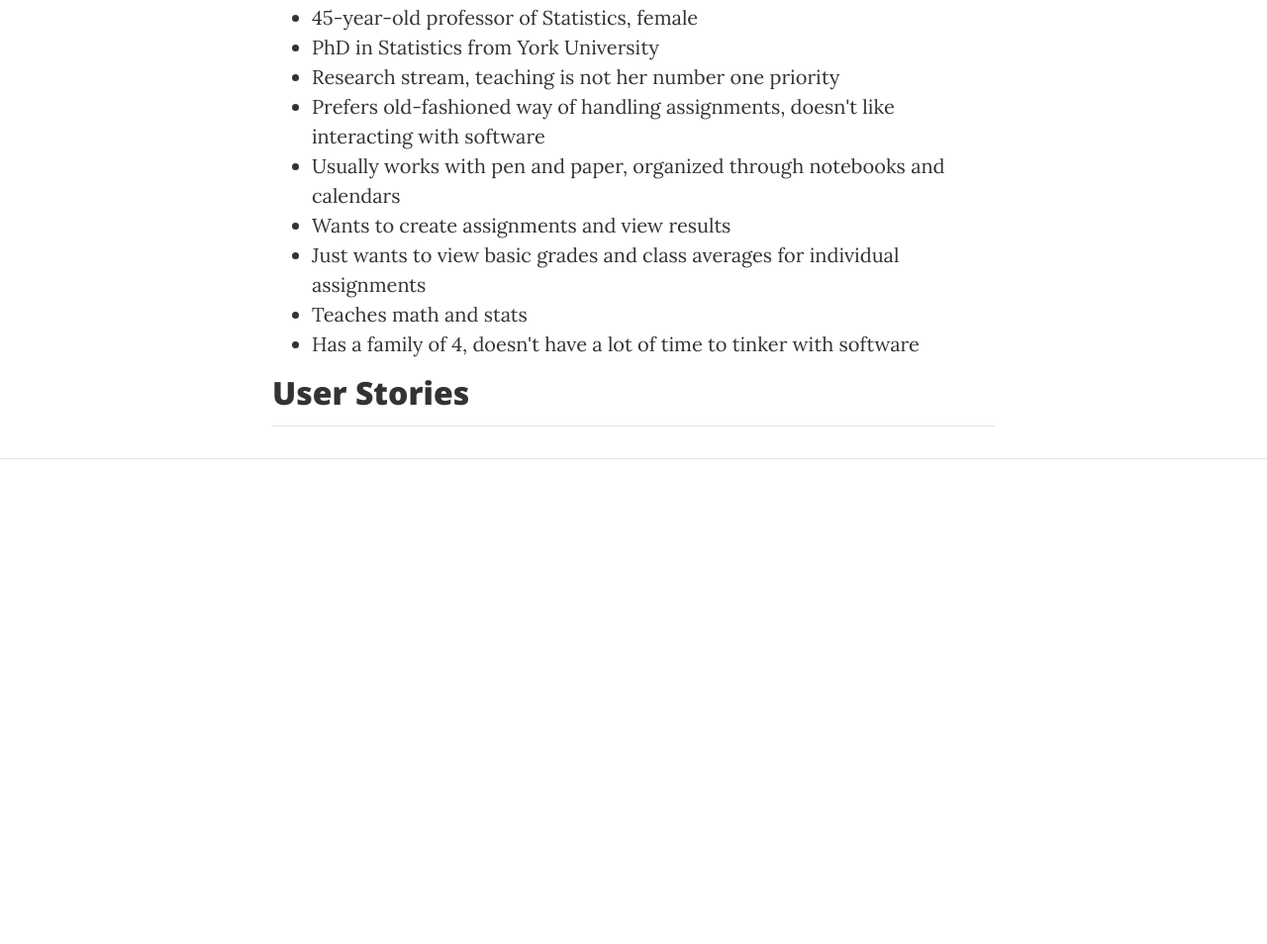
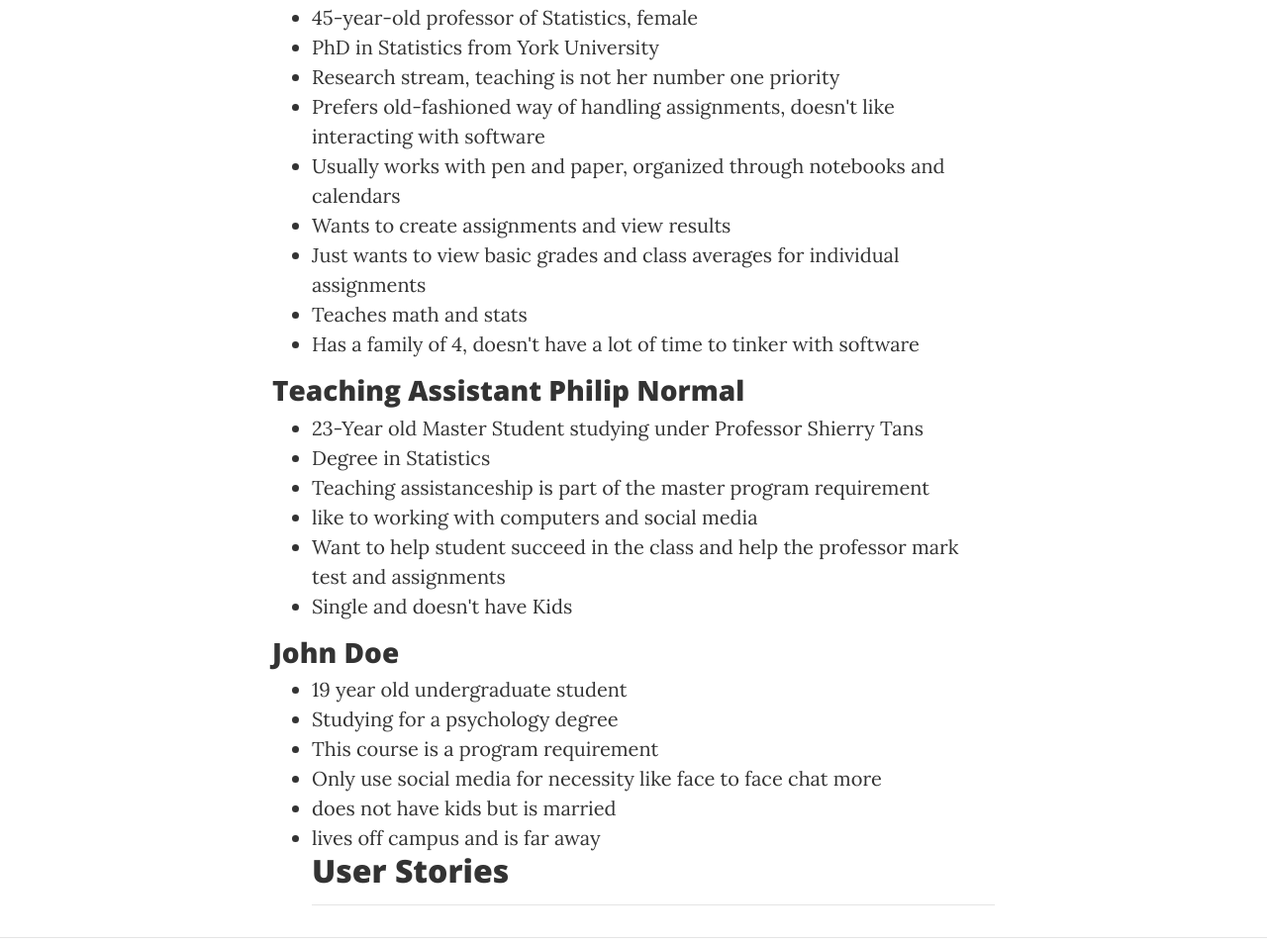
Before and after one commit to kinglouis123/L02_12, a plain HTML site: page project-website/posts/deliverable2.html in a window 1280 px wide. Shown: the part 1298-2252 px from the top of the page at 99% size. Before the commit the page ends 1778 px from the top, so only its background shows below. Drawn offline with nearby package versions, Linux system fonts and the light colour scheme.

Commit message:
merger deliverable branch

```diff
--- a/project-website/posts/deliverable2.html
+++ b/project-website/posts/deliverable2.html
@@ -105,6 +105,26 @@
             <li>Has a family of 4, doesn't have a lot of time to tinker with software</li>
           </ul>
 
+	  <h3>Teaching Assistant Philip Normal</h3>
+	  <ul>
+		<li>23-Year old Master Student studying under Professor Shierry Tans</li>
+		<li>Degree in Statistics</li>
+		<li>Teaching assistanceship is part of the master program requirement</li>
+		<li>like to working with computers and social media</li>
+		<li>Want to help student succeed in the class and help the professor mark test and assignments</li>
+		<li>Single and doesn't have Kids</li>
+	  </ul>
+
+	 <h3>John Doe</h3>
+	<ul>
+		<li>19 year old undergraduate student</li>
+		<li>Studying for a psychology degree</li>
+		<li>This course is a program requirement</li>
+		<li>Only use social media for necessity like face to face chat more</li>
+		<li>does not have kids but is married</li>
+		<li>lives off campus and is far away</li>
+	</lu>
+
           <!-- User stories-->
 		  <h2 id="userstories">User Stories</h2>
 		  <hr>
```
